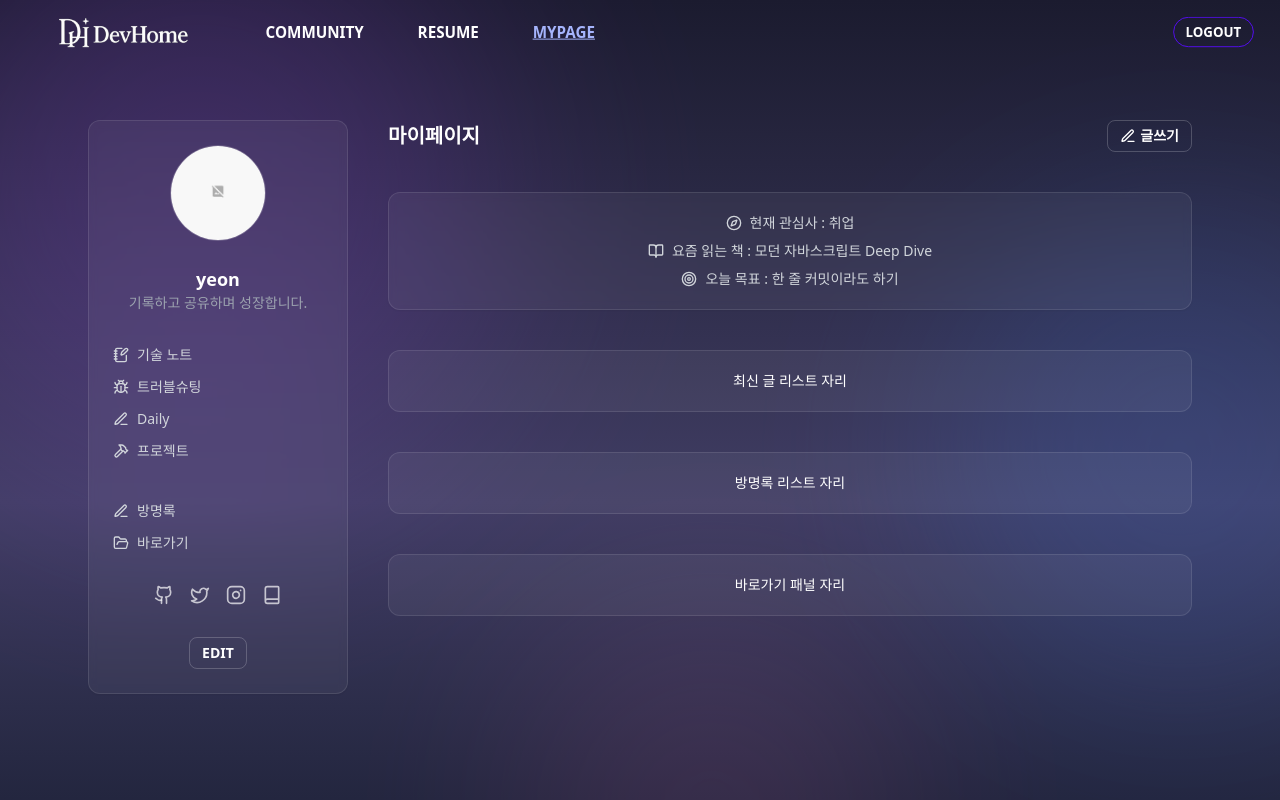
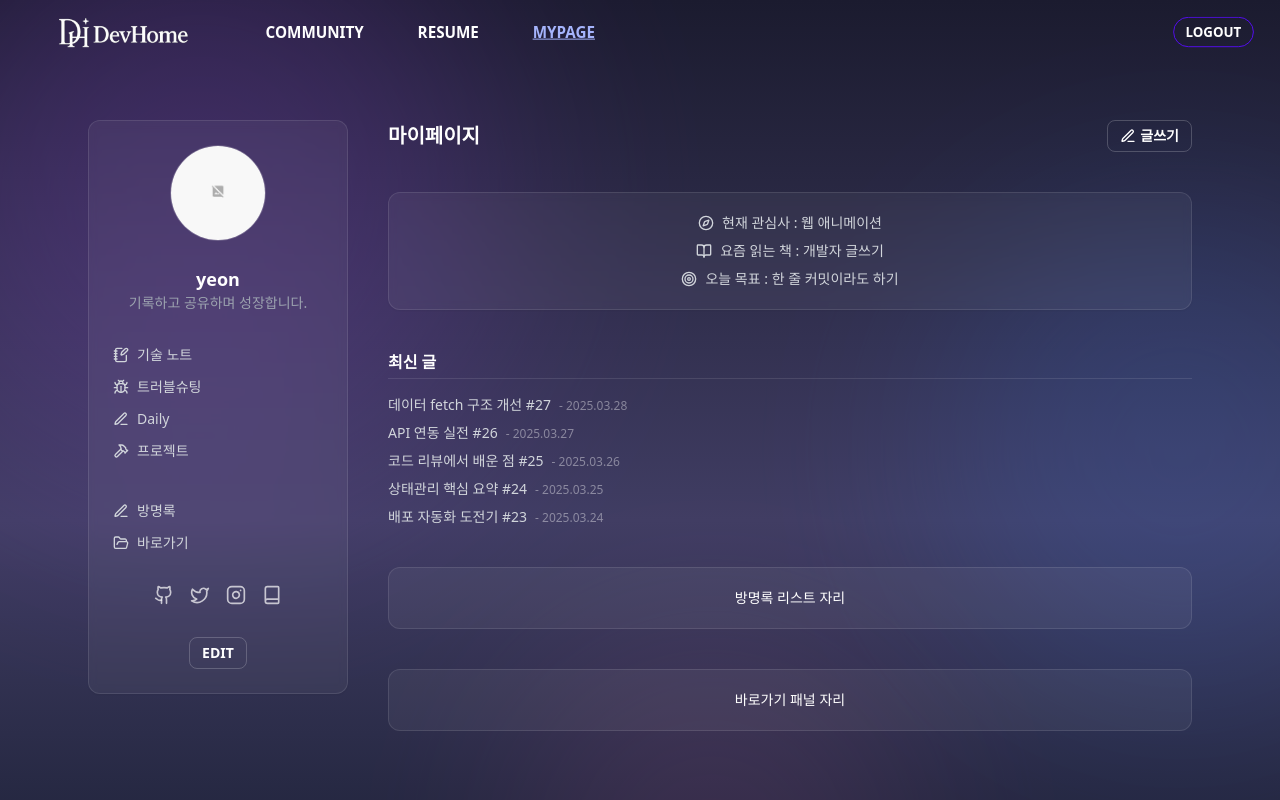
Before and after one commit to iziyeon/DevHome, a React (Vite) app: page /mypage/yeon in a window 1280 px wide. Shown: the top 800 px of the page. Built offline with nearby package versions, Linux system fonts and the light colour scheme; the HTML template or start-up script is replaced by a standard one.

Commit message:
feat: 최신 글 리스트 컴포넌트 추가

```diff
--- a/src/components/pages/communityWrite/PostWriteForm.tsx
+++ b/src/components/pages/communityWrite/PostWriteForm.tsx
@@ -1,7 +1,7 @@
 // src/components/pages/write/PostWriteForm.tsx
 import { useEffect, useState } from "react";
 import { useSearchParams } from "react-router-dom";
-import { communityDummyPosts } from "../../../data/communityDummyPosts";
+import { communityDummyPosts } from "../../../data/CommunityDummyPosts";
 
 const categoryOptions = [
   "기능구현팁",
--- a/src/components/pages/mypage/MyPageHome.tsx
+++ b/src/components/pages/mypage/MyPageHome.tsx
@@ -1,6 +1,9 @@
 import { Link } from "react-router-dom";
 import { PenLine } from "lucide-react";
+
 import MyIntroBanner from "./MyIntroBanner";
+import MyPostList from "./MyPostList";
+import { myPageDummyPosts } from "../../../../src/data/MyPageDummyPosts";
 
 export default function MyPageHome() {
   return (
@@ -17,14 +20,19 @@ export default function MyPageHome() {
       </div>
 
       <MyIntroBanner
-        interest="취업"
-        book="모던 자바스크립트 Deep Dive"
+        interest="웹 애니메이션"
+        book="개발자 글쓰기"
         goal="한 줄 커밋이라도 하기"
       />
 
-      <div className="rounded-xl border border-white/10 bg-white/5 px-6 py-5 text-center text-white text-sm">
-        최신 글 리스트 자리
-      </div>
+      <MyPostList
+        posts={myPageDummyPosts
+          .slice()
+          .sort(
+            (a, b) => new Date(b.date).getTime() - new Date(a.date).getTime()
+          )
+          .slice(0, 5)}
+      />
 
       <div className="rounded-xl border border-white/10 bg-white/5 px-6 py-5 text-center text-white text-sm">
         방명록 리스트 자리
--- /dev/null
+++ b/src/components/pages/mypage/MyPostList.tsx
@@ -0,0 +1,30 @@
+import { Link, useParams } from "react-router-dom";
+import { Post } from "../../../../src/data/MyPageDummyPosts";
+interface MyPostListProps {
+  posts: Post[];
+}
+
+export default function MyPostList({ posts }: MyPostListProps) {
+  const { username } = useParams<{ username: string }>();
+
+  return (
+    <section className="space-y-4">
+      <h3 className="text-md font-semibold text-white border-b border-white/10 pb-1">
+        최신 글
+      </h3>
+      <ul className="space-y-2 text-sm text-gray-300">
+        {posts.map((post) => (
+          <li key={post.id}>
+            <Link
+              to={`/mypage/${username}/post/${post.id}`}
+              className="hover:text-indigo-300 transition"
+            >
+              {post.title}
+              <span className="ml-2 text-xs text-white/40">- {post.date}</span>
+            </Link>
+          </li>
+        ))}
+      </ul>
+    </section>
+  );
+}
--- /dev/null
+++ b/src/data/MyPageDummyPosts.ts
@@ -0,0 +1,72 @@
+// src/data/MyPageDummyPosts.ts
+
+// ✅ 카테고리 타입 분리
+export type PostCategory = "tech" | "troubleshooting" | "daily" | "project";
+
+// ✅ 게시글 타입 정의
+export interface Post {
+  id: string;
+  title: string;
+  category: PostCategory;
+  date: string; // YYYY.MM.DD
+  content: string;
+}
+
+// ✅ 더미 제목 리스트
+const titles = [
+  "상태관리 핵심 요약",
+  "배포 자동화 도전기",
+  "디자인 시스템 구축기",
+  "데이터 fetch 구조 개선",
+  "다크모드 구현기",
+  "useEffect 정복기",
+  "페이지네이션 구현법",
+  "테스트 코드 첫걸음",
+  "TS 환경 세팅",
+  "코드 리뷰에서 배운 점",
+  "API 연동 실전",
+  "SEO 최적화 시도",
+  "Firebase Firestore 문제",
+  "React Query 실습",
+  "DaisyUI 테마 적용기",
+];
+
+// ✅ 카테고리 리스트
+const categories: PostCategory[] = [
+  "tech",
+  "troubleshooting",
+  "daily",
+  "project",
+];
+
+// ✅ 랜덤 추출 헬퍼 함수
+function getRandomItem<T>(arr: T[]): T {
+  return arr[Math.floor(Math.random() * arr.length)];
+}
+
+// ✅ 날짜 생성 함수
+function getRandomDate(index: number): string {
+  const day = String((index % 28) + 1).padStart(2, "0");
+  return `2025.03.${day}`;
+}
+
+// ✅ 더미 게시글 생성 함수
+function generateDummyPosts(count: number): Post[] {
+  return Array.from({ length: count }, (_, i) => {
+    const id = `${i + 1}`;
+    const title = getRandomItem(titles);
+    const category = getRandomItem(categories);
+    const date = getRandomDate(i + 1);
+
+    return {
+      id,
+      title: `${title} #${id}`,
+      category,
+      date,
+      content: `${title}에 대한 상세 내용입니다.\n이 글은 테스트용으로 생성된 ${category} 글입니다.`,
+    };
+  });
+}
+
+// ✅ 최종 export
+export const myPageDummyPosts: Post[] = generateDummyPosts(50);
--- a/src/pages/PostDetail.tsx
+++ b/src/pages/PostDetail.tsx
@@ -2,7 +2,7 @@ import { useParams, useNavigate } from "react-router-dom";
 import { PenLine, Trash2 } from "lucide-react";
 import { useState, useEffect } from "react";
 
-import { communityDummyPosts } from "../data/communityDummyPosts";
+import { communityDummyPosts } from "../data/CommunityDummyPosts";
 import { commentDummy, Comment } from "../data/commentDummy";
 
 export default function PostDetail() {
```
